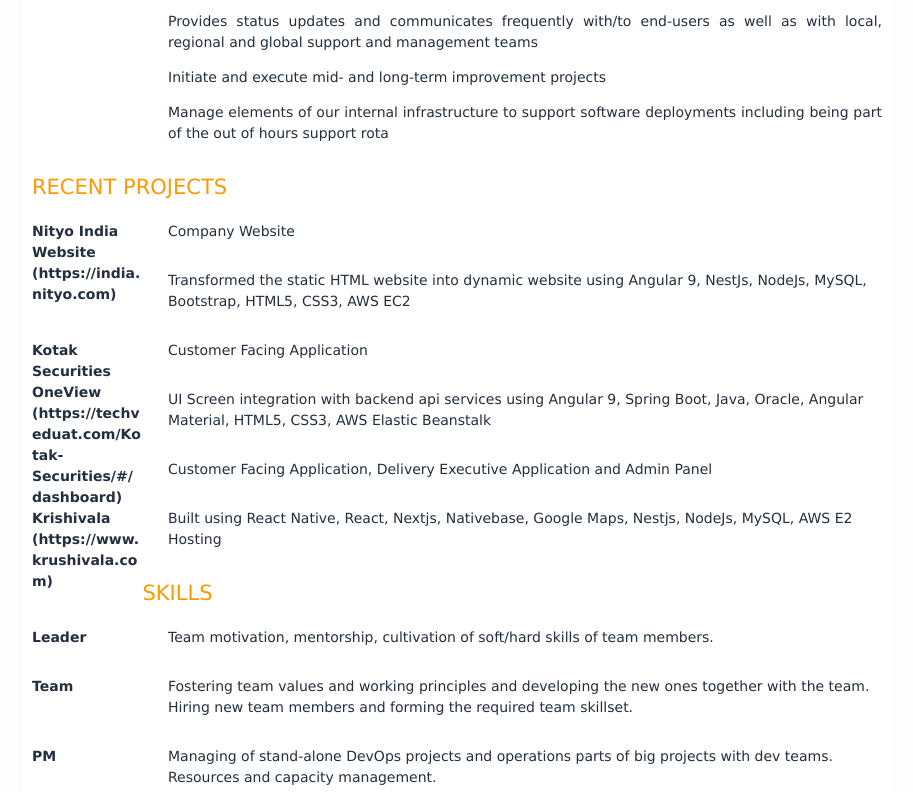
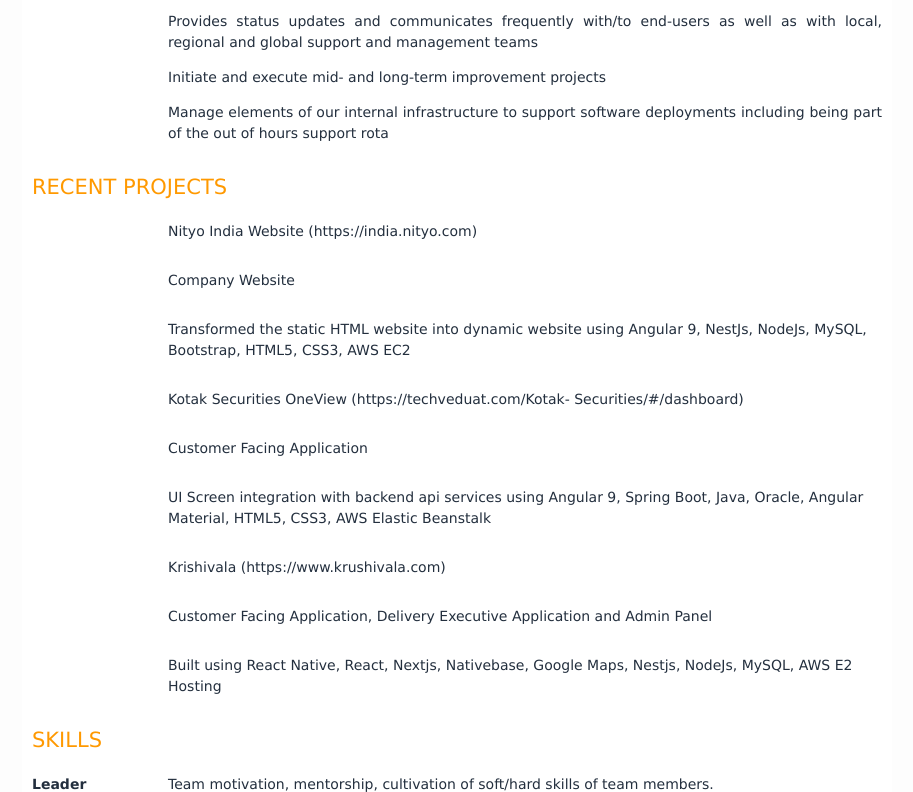
Before and after one commit to kamleshkatpara/resume, a plain HTML site: page index.html in a window 1280 px wide. Shown: the part 636-1428 px from the top of the page, without its empty margins (183-1096 px from the left). Drawn offline with Linux system fonts and the light colour scheme.

Commit message:
Update index.html

```diff
--- a/index.html
+++ b/index.html
@@ -180,19 +180,19 @@
 </dl>
 <h2 id="skills">Recent Projects</h2>
 <dl>
-    <dt>Nityo India Website (https://india.nityo.com)</dt>
+    <dd>Nityo India Website (https://india.nityo.com)</dd>
     <dd>Company Website</dd>
     <dd>Transformed the static HTML website into dynamic website using Angular 9, NestJs, NodeJs, MySQL, Bootstrap, HTML5, CSS3, AWS EC2</dd>
 </dl>
     <dl>
-    <dt>Kotak Securities OneView (https://techveduat.com/Kotak-
-Securities/#/dashboard)</dt>
+    <dd>Kotak Securities OneView (https://techveduat.com/Kotak-
+Securities/#/dashboard)</dd>
     <dd>Customer Facing Application</dd>
     <dd>UI Screen integration with backend api services using Angular 9, Spring Boot, Java, Oracle, Angular Material, HTML5, CSS3,
 AWS Elastic Beanstalk</dd>
 </dl>
     <dl>
-    <dt>Krishivala (https://www.krushivala.com)</dt>
+    <dd>Krishivala (https://www.krushivala.com)</dd>
     <dd>Customer Facing Application, Delivery Executive Application and Admin Panel</dd>
     <dd>Built using React Native, React, Nextjs, Nativebase, Google Maps, Nestjs, NodeJs,
 MySQL, AWS E2 Hosting</dd>
```
